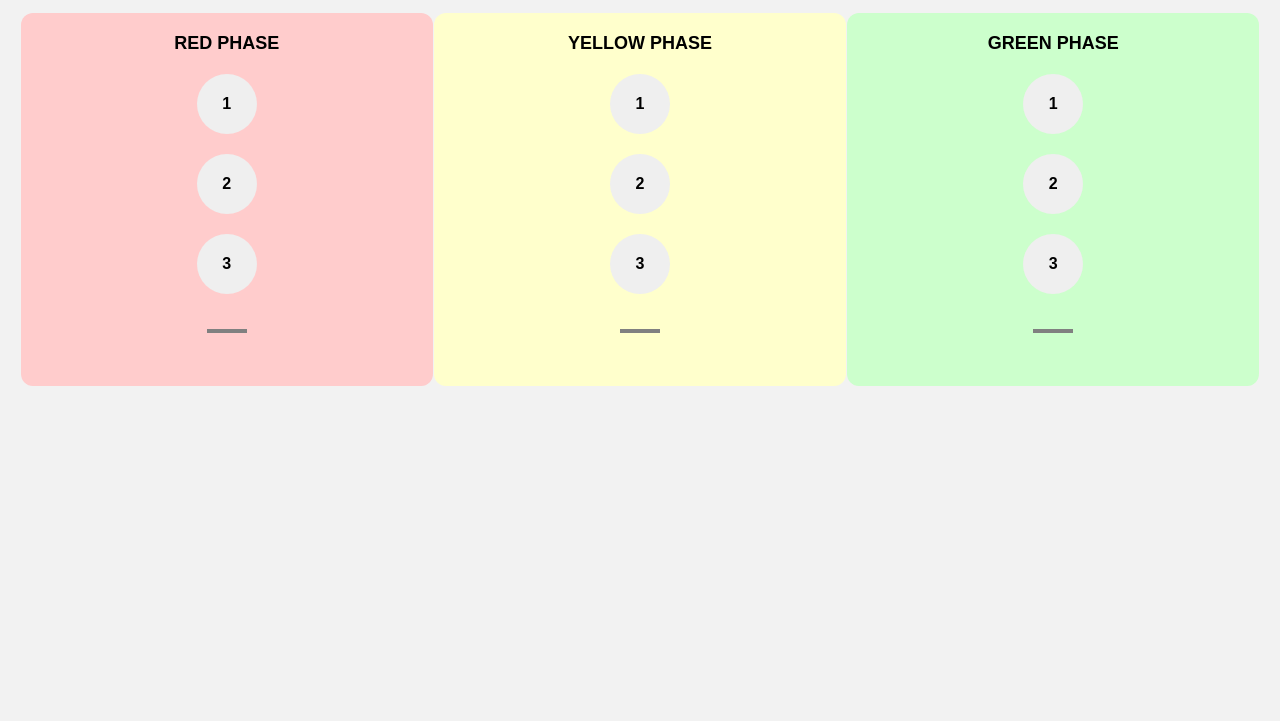
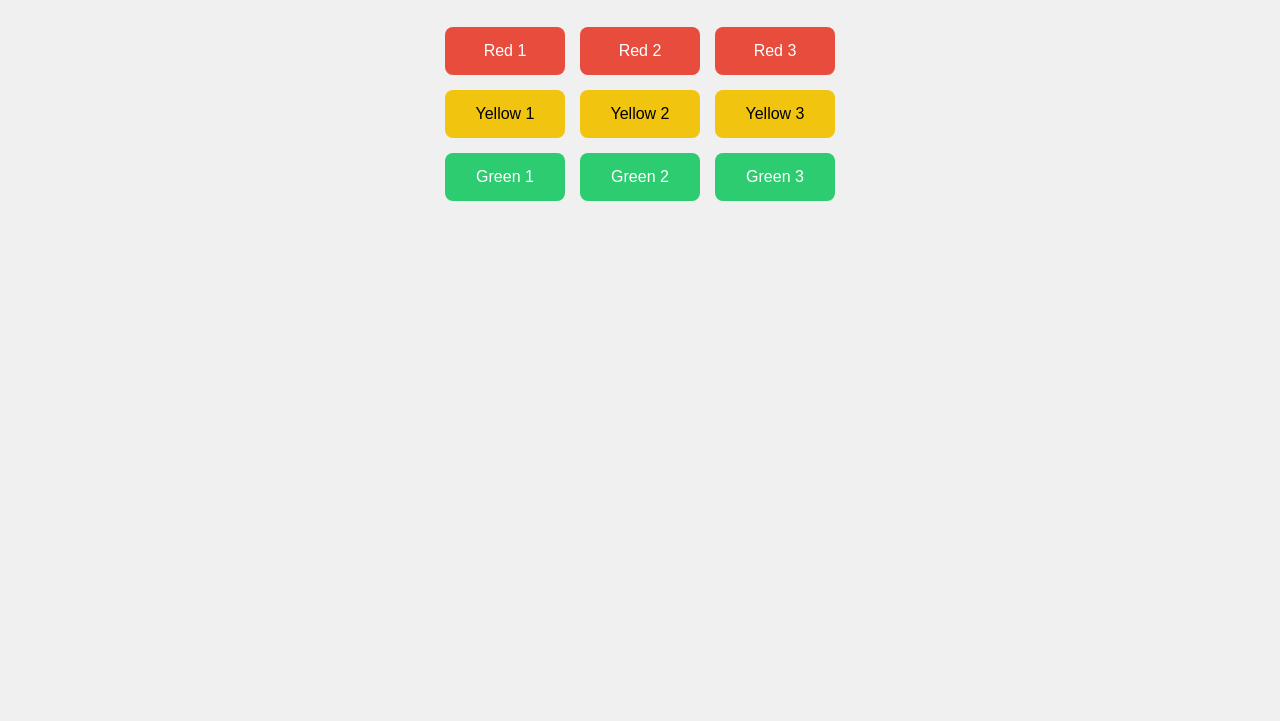
Before and after one commit to Abhi-byte-nsut/BTP, a plain HTML site: page index.html in a window 1280 px wide. Shown: the part 79-800 px from the top of the page. Drawn offline with Linux system fonts and the light colour scheme.

Commit message:
Update index.html

```diff
--- a/index.html
+++ b/index.html
@@ -1,176 +1,105 @@
 <!DOCTYPE html>
-<html>
+<html lang="en">
 <head>
+<meta charset="UTF-8" />
 <title>3-Phase Circuit Control</title>
 <style>
 body {
 font-family: Arial, sans-serif;
-margin: 0;
-background-color: #f2f2f2;
 text-align: center;
+padding: 20px;
+background-color: #f0f0f0;
 }
-
-.header {
-font-size: 28px;
-padding: 20px;
-font-weight: bold;
+h2 {
+color: #333;
 }
-
-.container {
-display: flex;
-justify-content: space-around;
-padding: 20px;
+.button-grid {
+display: grid;
+grid-template-columns: repeat(3, 120px);
+gap: 15px;
+justify-content: center;
+margin-top: 30px;
 }
-
-.column {
-display: flex;
-flex-direction: column;
-align-items: center;
-width: 30%;
-padding: 20px;
-border-radius: 12px;
+.phase-button {
+padding: 15px;
+font-size: 16px;
+border: none;
+border-radius: 8px;
+cursor: pointer;
+color: white;
 }
-
-.red { background-color: #ffcccc; }
-.yellow { background-color: #ffffcc; }
-.green { background-color: #ccffcc; }
-
-.title {
-font-size: 18px;
-font-weight: bold;
-margin-bottom: 10px;
+.red {
+background-color: #e74c3c;
 }
-
-.circle-btn {
-width: 60px;
-height: 60px;
-margin: 10px;
-border-radius: 50%;
-border: none;
-font-weight: bold;
-font-size: 16px;
-cursor: pointer;
+.yellow {
+background-color: #f1c40f;
+color: black;
 }
-
-.circuit {
-margin-top: 20px;
-}
-
-.line {
-width: 40px;
-height: 4px;
-background-color: gray;
-margin: 5px auto;
-transition: background-color 0.3s;
-}
-
-.active-line {
-background-color: green;
-}
-
-.bolt {
-font-size: 24px;
-visibility: hidden;
-}
-
-.visible {
-visibility: visible;
+.green {
+background-color: #2ecc71;
 }
 </style>
 </head>
 <body>
 
-<div class="header">3-Phase Circuit Control Panel</div>
+<h2>3-Phase Circuit Control Panel</h2>
 
-<div class="container">
-<!-- RED PHASE -->
-<div class="column red">
-<div class="title">RED PHASE</div>
-<button class="circle-btn" onclick="toggle(0, 'Red Phase Switch 1')">1</button>
-<button class="circle-btn" onclick="toggle(1, 'Red Phase Switch 2')">2</button>
-<button class="circle-btn" onclick="toggle(2, 'Red Phase Switch 3')">3</button>
-<div class="circuit">
-<div id="line0" class="line"></div>
-<div id="bolt0" class="bolt">⚡</div>
-</div>
-</div>
+<div class="button-grid">
+<button class="phase-button red" onclick="sendToGitHub('Red Phase Switch 1 ON')">Red 1</button>
+<button class="phase-button red" onclick="sendToGitHub('Red Phase Switch 2 ON')">Red 2</button>
+<button class="phase-button red" onclick="sendToGitHub('Red Phase Switch 3 ON')">Red 3</button>
 
-<!-- YELLOW PHASE -->
-<div class="column yellow">
-<div class="title">YELLOW PHASE</div>
-<button class="circle-btn" onclick="toggle(3, 'Yellow Phase Switch 1')">1</button>
-<button class="circle-btn" onclick="toggle(4, 'Yellow Phase Switch 2')">2</button>
-<button class="circle-btn" onclick="toggle(5, 'Yellow Phase Switch 3')">3</button>
-<div class="circuit">
-<div id="line1" class="line"></div>
-<div id="bolt1" class="bolt">⚡</div>
-</div>
-</div>
+<button class="phase-button yellow" onclick="sendToGitHub('Yellow Phase Switch 1 ON')">Yellow 1</button>
+<button class="phase-button yellow" onclick="sendToGitHub('Yellow Phase Switch 2 ON')">Yellow 2</button>
+<button class="phase-button yellow" onclick="sendToGitHub('Yellow Phase Switch 3 ON')">Yellow 3</button>
 
-<!-- GREEN PHASE -->
-<div class="column green">
-<div class="title">GREEN PHASE</div>
-<button class="circle-btn" onclick="toggle(6, 'Green Phase Switch 1')">1</button>
-<button class="circle-btn" onclick="toggle(7, 'Green Phase Switch 2')">2</button>
-<button class="circle-btn" onclick="toggle(8, 'Green Phase Switch 3')">3</button>
-<div class="circuit">
-<div id="line2" class="line"></div>
-<div id="bolt2" class="bolt">⚡</div>
-</div>
-</div>
+<button class="phase-button green" onclick="sendToGitHub('Green Phase Switch 1 ON')">Green 1</button>
+<button class="phase-button green" onclick="sendToGitHub('Green Phase Switch 2 ON')">Green 2</button>
+<button class="phase-button green" onclick="sendToGitHub('Green Phase Switch 3 ON')">Green 3</button>
 </div>
 
 <script>
-let state = Array(9).fill(false);
-
-function toggle(index, message) {
-const phase = Math.floor(index / 3);
-state[index] = !state[index];
-
-// Show line and bolt if any switch in the phase is active
-const phaseStart = phase * 3;
-const active = state[phaseStart] || state[phaseStart + 1] || state[phaseStart + 2];
-
-document.getElementById('line' + phase).classList.toggle('active-line', active);
-document.getElementById('bolt' + phase).classList.toggle('visible', active);
-
-// Add message to GitHub
-sendToGitHub(`${message} toggled ${state[index] ? 'ON' : 'OFF'} at ${new Date().toLocaleTimeString()}`);
-}
-
-function sendToGitHub(newMessage) {
+async function sendToGitHub(message) {
 const token = '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';
 const repo = 'Abhi-byte-nsut/BTP';
 const path = 'message.txt';
 const url = `https://api.github.com/repos/${repo}/contents/${path}`;
 
-fetch(url, {
+try {
+const res = await fetch(url, {
 headers: {
 Authorization: `token ${token}`,
 Accept: 'application/vnd.github.v3+json'
 }
-})
-.then(res => res.json())
-.then(data => {
+});
+
+const data = await res.json();
 const sha = data.sha;
-const existing = atob(data.content);
-const updated = `${newMessage}\n${existing}`;
+const current = atob(data.content || '');
+const updated = `${message} - ${new Date().toLocaleString()}\n${current}`;
 
-fetch(url, {
+const result = await fetch(url, {
 method: 'PUT',
 headers: {
 Authorization: `token ${token}`,
 Accept: 'application/vnd.github.v3+json'
 },
 body: JSON.stringify({
-message: `Update: ${newMessage}`,
+message: `Update: ${message}`,
 content: btoa(updated),
 sha: sha
 })
-})
-.then(() => console.log('Message sent to GitHub'))
-.catch(err => alert('Failed to update GitHub: ' + err));
 });
+
+if (result.ok) {
+alert('Message sent to GitHub!');
+} else {
+alert('Failed to update GitHub: ' + (await result.text()));
+}
+} catch (err) {
+console.error(err);
+alert('Error: ' + err.message);
+}
 }
 </script>
 
```
